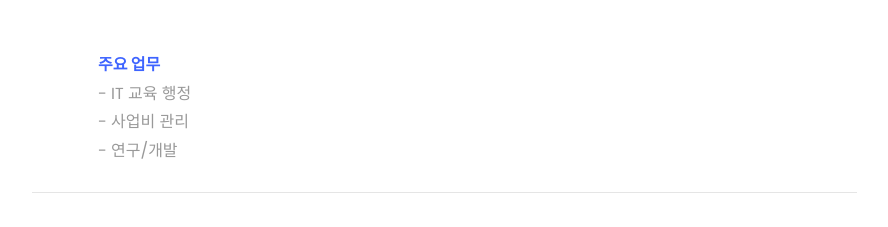
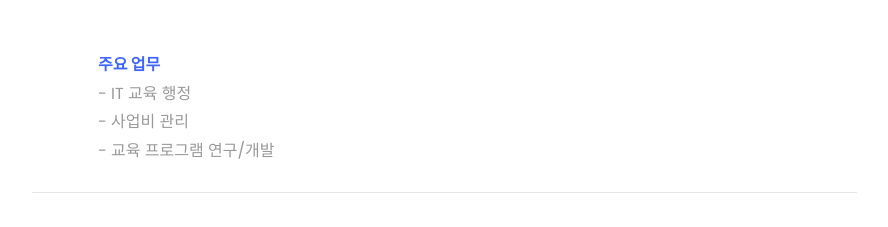
Before and after one commit to borikong/portfolio_web, a plain HTML site: page index.html in a window 1280 px wide. Shown: the part 2042-2269 px from the top of the page, without its empty margins (338-1226 px from the left). Drawn offline with Linux system fonts and the light colour scheme; files whose address does not match are found by name.

Commit message:
portfolio

```diff
--- a/index.html
+++ b/index.html
@@ -163,7 +163,7 @@
 							<div>
 								<div> - IT 교육 행정</div>
 								<div> - 사업비 관리</div>
-								<div> - 연구/개발</div>
+								<div> - 교육 프로그램 연구/개발</div>
 							</div>
 							</p>
 						</div>
```
